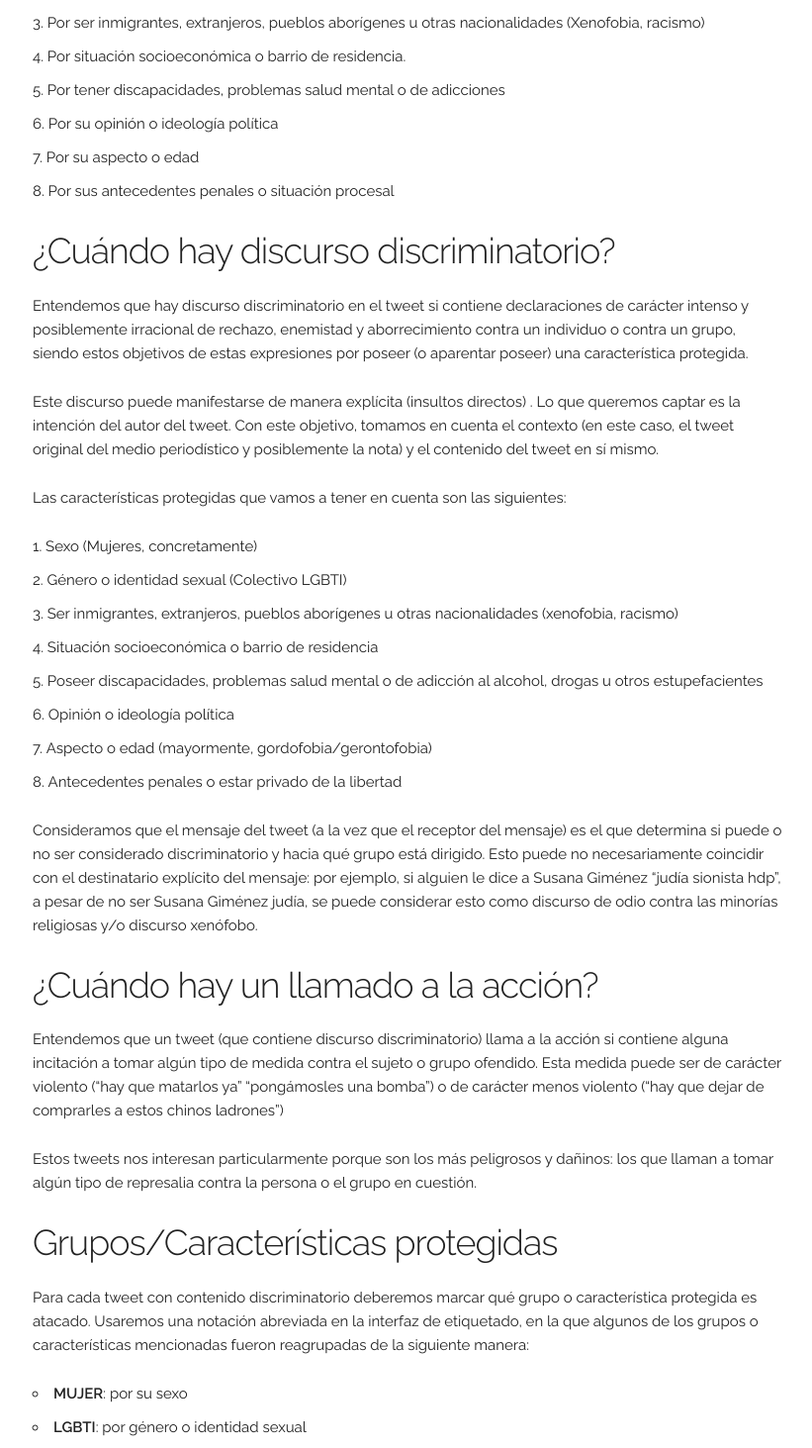
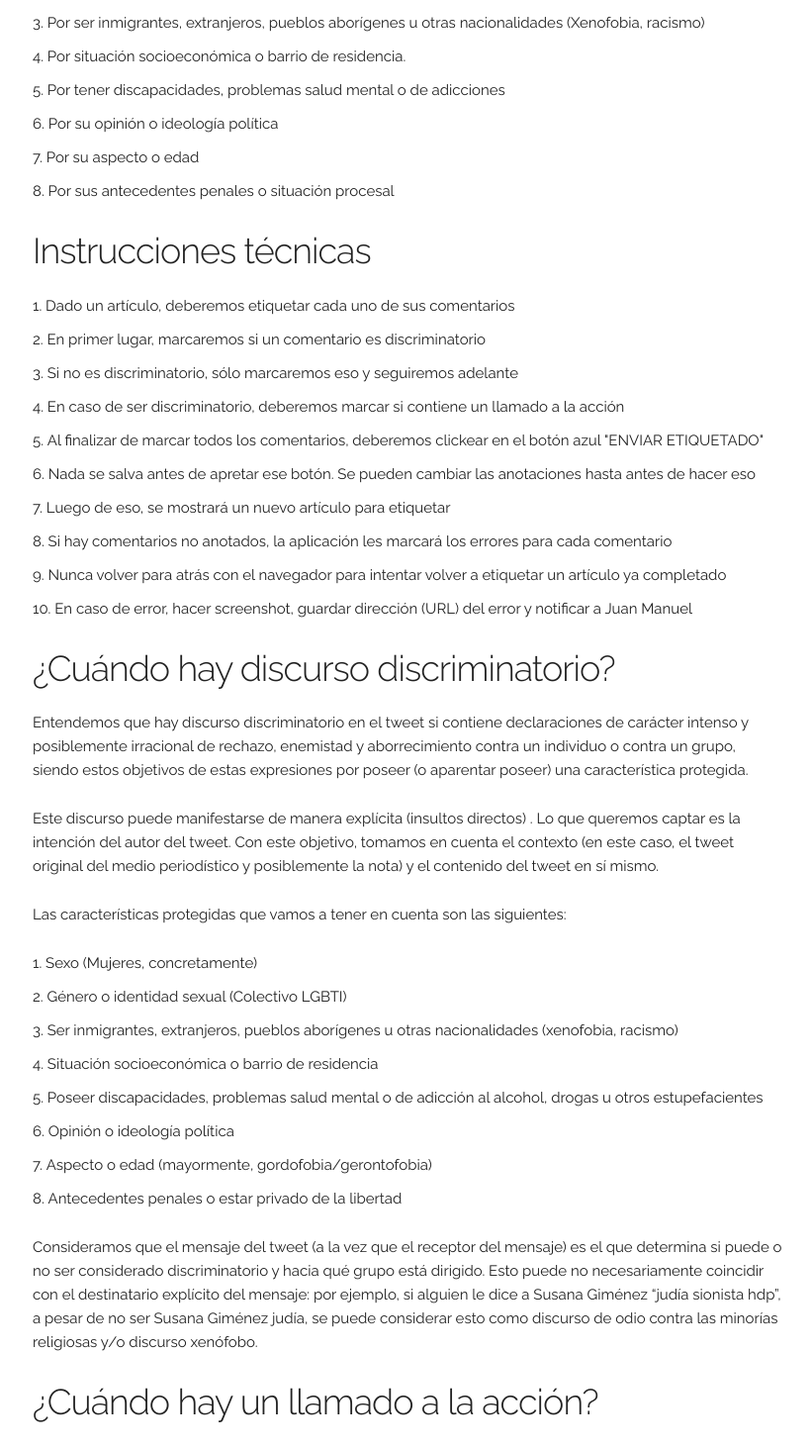
Before and after one commit to finiteautomata/news-labelling, a Django app: template frontend/templates/index.html in a window 1280 px wide. Shown: the part 758-2221 px from the top of the page at 99% size, without its empty margins (95-916 px from the left). Run offline with Django 3.2, Linux system fonts and the light colour scheme; the template is opened without the code that fills it, so the values that code supplies are empty.

Commit message:
Guidelines

```diff
--- a/frontend/templates/guidelines.html
+++ b/frontend/templates/guidelines.html
@@ -20,6 +20,22 @@
         <li>Por su opinión o ideología política</li>
         <li>Por su aspecto o edad</li>
         <li>Por sus antecedentes penales o situación procesal</li>
+    </ol>
+
+    <h3> Instrucciones técnicas</h3>
+
+    <ol>
+        <li> Dado un artículo, deberemos etiquetar cada uno de sus comentarios </li>
+        <li> En primer lugar, marcaremos si un comentario es discriminatorio </li>
+        <li> Si no es discriminatorio, sólo marcaremos eso y seguiremos adelante </li>
+        <li> En caso de ser discriminatorio, deberemos marcar si contiene un llamado a la acción</li>
+        <li> Al finalizar de marcar todos los comentarios, deberemos clickear en el botón azul "ENVIAR ETIQUETADO" </li>
+        <li> Nada se salva antes de apretar ese botón. Se pueden cambiar las anotaciones hasta antes de hacer eso </li>
+        <li> Luego de eso, se mostrará un nuevo artículo para etiquetar </li>
+        <li> Si hay comentarios no anotados, la aplicación les marcará los errores para cada comentario </li>
+        <li> Nunca volver para atrás con el navegador para intentar volver a etiquetar un artículo ya completado </li>
+
+        <li> En caso de error, hacer screenshot, guardar dirección (URL) del error y notificar a Juan Manuel </li>
     </ol>
 
 </div>
```
Also changed, not shown: frontend/views.py (+1 -7 lines).
